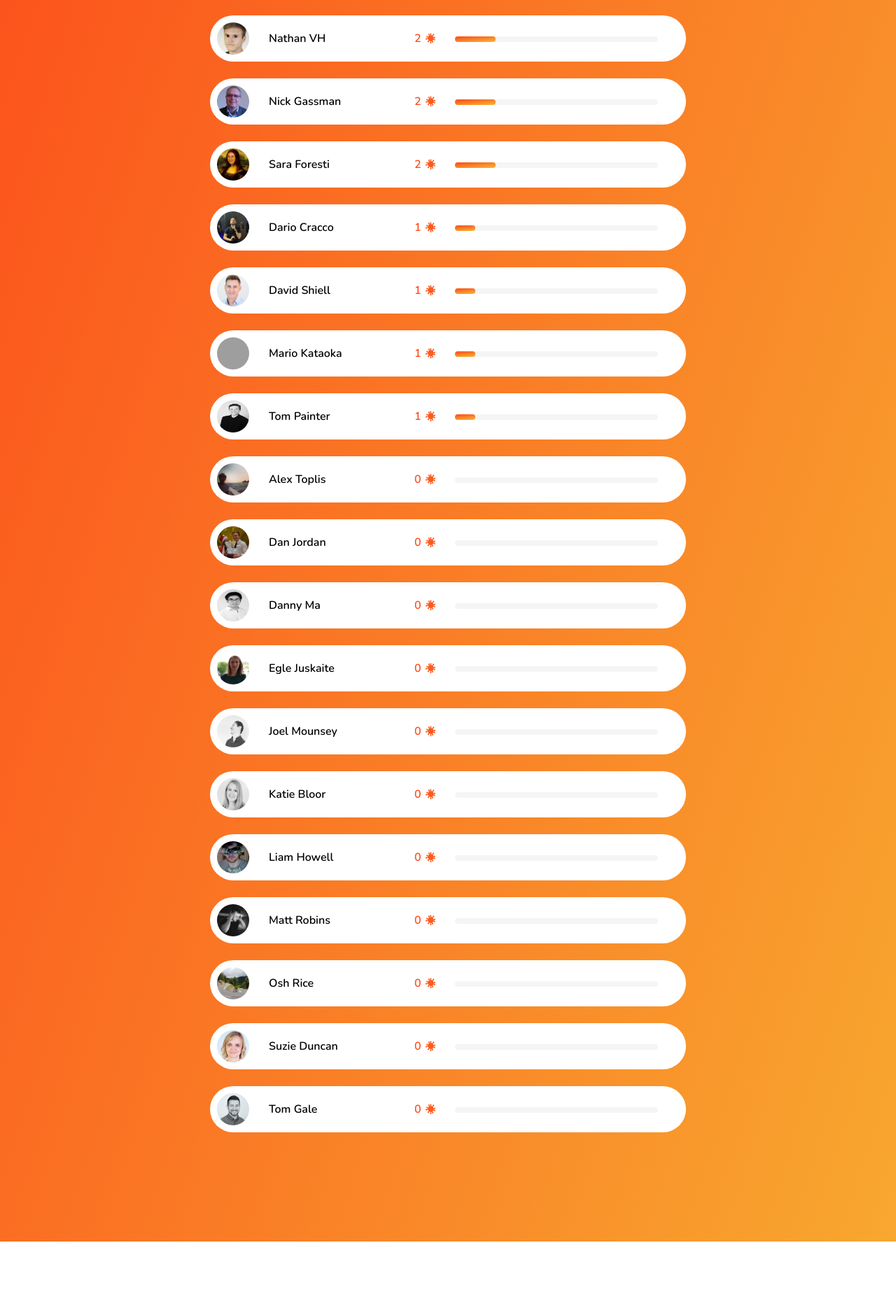
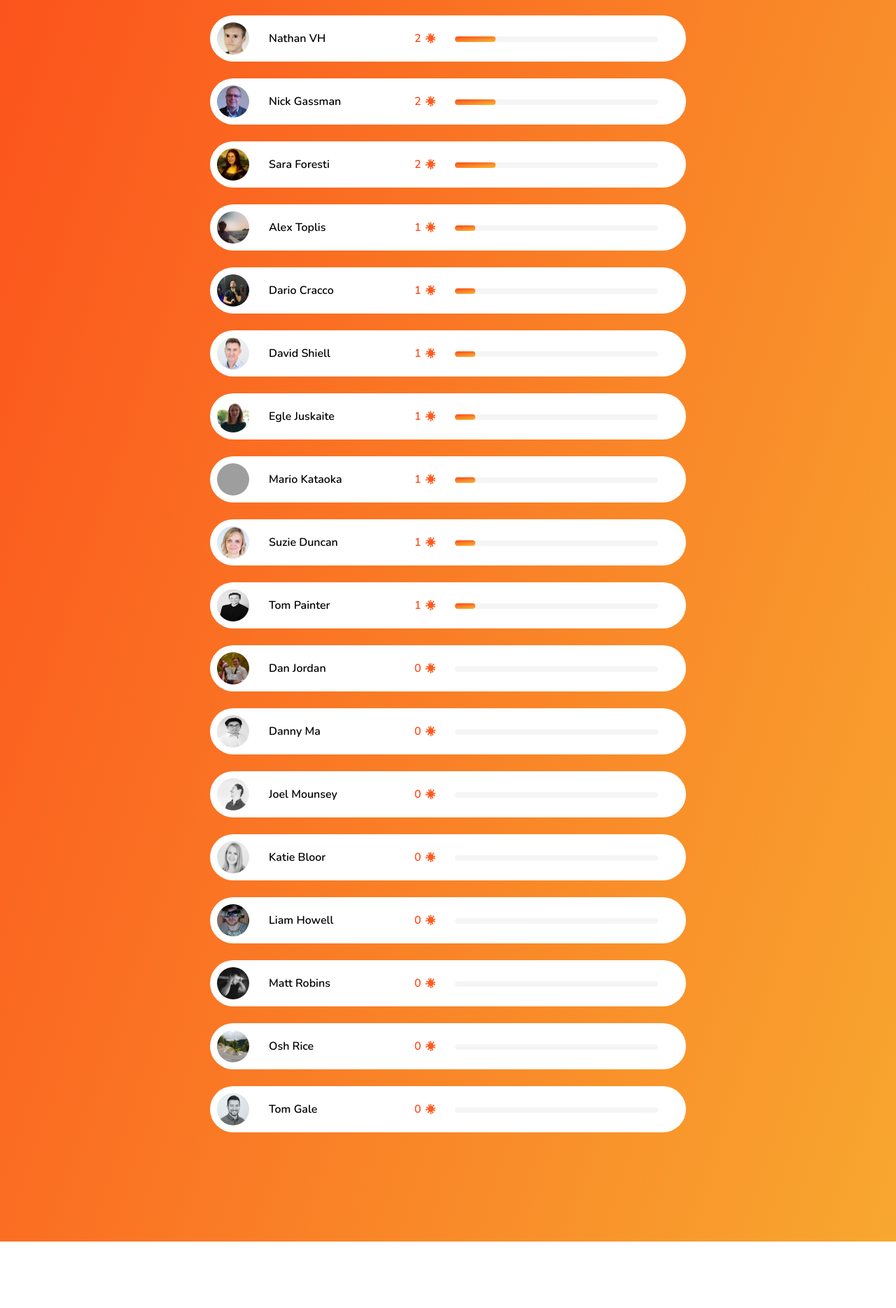
Before and after one commit to LiamGosnell/hokrona.github.io, a Jekyll site: the page built from index.html, in a window 1280 px wide. Shown: the part 661-2530 px from the top of the page at 70% size. Built offline with Jekyll 4.4.1, drawn with Linux system fonts in a browser that asks for light colours; some web fonts are replaced; grey boxes are pictures that could not be loaded.

Commit message:
leaderboard updates

```diff
--- a/_config.yml
+++ b/_config.yml
@@ -50,30 +50,33 @@ leaderboard:
     - name: Sara Foresti
       score: 2
       image: ../assets/img/people/sf-image.png
+    - name: Alex Toplis
+      score: 1
+      image: ../assets/img/people/at-image.png
     - name: Dario Cracco
       score: 1
       image: ../assets/img/people/dc-image.png
     - name: David Shiell
       score: 1
       image: ../assets/img/people/ds-image.png
+    - name: Egle Juskaite
+      score: 1
+      image: ../assets/img/people/ej-image.png
     - name: Mario Kataoka
       score: 1
       image: ../assets/img/people/mk-image.png
+    - name: Suzie Duncan
+      score: 1
+      image: ../assets/img/people/sd-image.png
     - name: Tom Painter
       score: 1
       image: ../assets/img/people/tp-image.png
-    - name: Alex Toplis
-      score: 0
-      image: ../assets/img/people/at-image.png
     - name: Dan Jordan
       score: 0
       image: ../assets/img/people/dj-image.png
     - name: Danny Ma
       score: 0
       image: ../assets/img/people/dma-image.png
-    - name: Egle Juskaite
-      score: 0
-      image: ../assets/img/people/ej-image.png
     - name: Joel Mounsey
       score: 0
       image: ../assets/img/people/jm-image.png
@@ -89,9 +92,6 @@ leaderboard:
     - name: Osh Rice
       score: 0
       image: ../assets/img/people/or-image.png
-    - name: Suzie Duncan
-      score: 0
-      image: ../assets/img/people/sd-image.png
     - name: Tom Gale
       score: 0
       image: ../assets/img/people/tg-image.png
```
Also changed, not shown: 2 other files.
